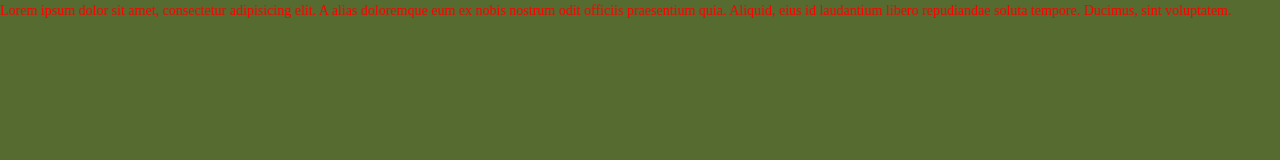
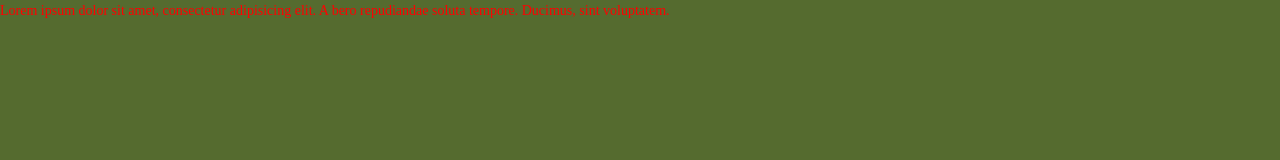
Before and after one commit to newspacestar/FutureTech, a plain HTML site: page index.html in a window 1280 px wide. Drawn offline with nearby package versions, Linux system fonts and the light colour scheme; files that its build step writes are made by us from their sources.

Commit message:
commit 8

```diff
--- a/index.html
+++ b/index.html
@@ -10,6 +10,6 @@
 	<link rel="stylesheet" href="styles/main.css">
 </head>
 <body>
-<p>Lorem ipsum dolor sit amet, consectetur adipisicing elit. A alias doloremque eum ex nobis nostrum odit officiis praesentium quia. Aliquid, eius id laudantium libero repudiandae soluta tempore. Ducimus, sint voluptatem.</p>
+<p>Lorem ipsum dolor sit amet, consectetur adipisicing elit. A bero repudiandae soluta tempore. Ducimus, sint voluptatem.</p>
 </body>
 </html>
```
